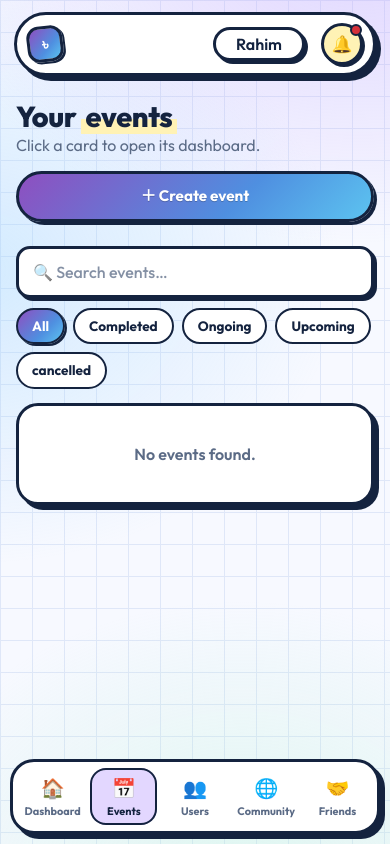
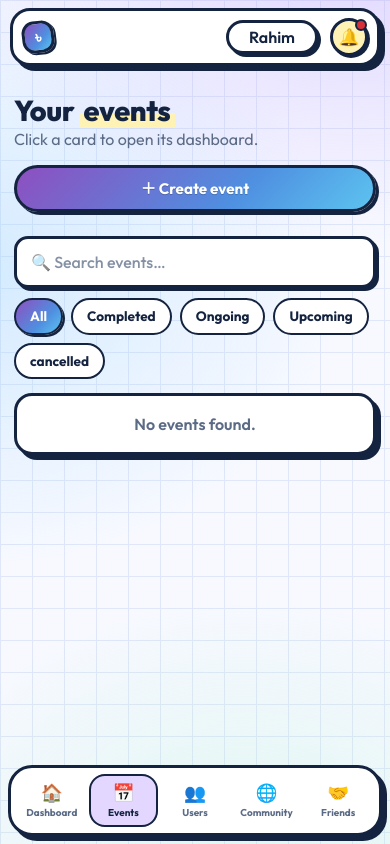
Before and after one commit to arhamwaresi6-sys/Crewly, a Flask app: template project/templates/events.html in a window 390 px wide. Run offline with Flask 3, Linux system fonts and the light colour scheme; the template is opened without the code that fills it, so the values that code supplies are empty; parts of the project's set-up code (start-up, migrations or seed data) failed here and were passed over.

Commit message:
CSS improvement 2

```diff
--- a/project/static/css/style.css
+++ b/project/static/css/style.css
@@ -323,7 +323,8 @@ h3 {
   padding: 12px 14px 0;
 }
 .nav {
-  max-width: 1180px;
+  width: min(100%, 1180px);
+  min-width: 0;
   margin: 0 auto;
   display: flex;
   align-items: center;
@@ -466,8 +469,8 @@ h3 {
 
 /* ---------- Page layout ---------- */
 .main {
-  padding: 24px 16px 120px;
-  max-width: 1150px;
+  width: min(100%, 1150px);
+  padding: 28px clamp(16px, 2.5vw, 28px) 120px;
   margin: 0 auto;
 }
 .page-head {
@@ -1536,41 +1542,120 @@ body.community .modal-backdrop {
   border-top: 2px dashed var(--dash);
 }
 
-/* ---------- Bigger screens ---------- */
-@media (max-width: 479px) {
-  .land-login {
-    display: none;
-  }
-}
+/* ---------- Responsive page layouts ---------- */
 @media (max-width: 559px) {
   .app-logo .logo-text {
     display: none;
   }
+  .nav-wrap {
+    padding: 8px 10px 0;
+  }
   .nav {
-    padding-left: 10px;
     gap: 8px;
+    padding: 7px 9px;
+    border-radius: 20px;
+  }
+  .logo {
+    gap: 6px;
+    font-size: 1rem;
+  }
+  .logo-tile {
+    width: 32px;
+    height: 32px;
+  }
+  .nav-right {
+    gap: 6px;
   }
   .demo-select {
-    max-width: 104px;
-  }
-}
-@media (min-width: 700px) {
+    max-width: min(110px, 27vw);
+    padding: 5px 8px;
+    font-size: 0.65rem;
+  }
+  .nav-right .icon-btn {
+    width: 38px;
+    height: 38px;
+  }
+}
+
+@media (min-width: 560px) {
   .stats {
-    grid-template-columns: repeat(4, 1fr);
-  }
+    grid-template-columns: repeat(2, minmax(0, 1fr));
+  }
+}
+
+@media (min-width: 620px) {
   .cards {
-    grid-template-columns: repeat(2, 1fr);
-  }
+    grid-template-columns: repeat(2, minmax(0, 1fr));
+  }
+  .features {
+    grid-template-columns: repeat(2, minmax(0, 1fr));
+  }
+}
+
+@media (min-width: 680px) {
+  .steps {
+    grid-template-columns: repeat(2, minmax(0, 1fr));
+  }
+}
+
+@media (max-width: 759px) {
+  .main {
+    padding-bottom: 118px;
+  }
+  .page-head {
+    flex-direction: column;
+    align-items: stretch;
+  }
+  .two {
+    grid-template-columns: minmax(0, 1fr);
+  }
+  .two-col {
+    display: grid;
+    grid-template-columns: minmax(0, 1fr);
+    gap: 18px;
+  }
+  .two-col > div + div {
+    margin-top: 0;
+  }
+  .hero {
+    grid-template-columns: minmax(0, 1fr);
+    gap: 24px;
+    padding: 30px 16px 22px;
+  }
+  .hero-art {
+    min-height: 460px;
+  }
+  .section {
+    padding: 36px 16px;
+  }
+  .cta {
+    border-radius: 26px;
+    padding: 36px 18px;
+  }
+  .modal-backdrop {
+    padding: 12px;
+  }
+  .modal {
+    width: min(100%, 540px);
+    max-height: 90vh;
+    border-radius: 22px;
+  }
+}
+
+@media (min-width: 760px) {
   .page-head {
     flex-direction: row;
     align-items: center;
     justify-content: space-between;
   }
-  .features {
-    grid-template-columns: repeat(2, 1fr);
-  }
-  .steps {
-    grid-template-columns: repeat(3, 1fr);
+  .two-col {
+    display: grid;
+    grid-template-columns: minmax(0, 1.25fr) minmax(260px, 0.95fr);
+    gap: 20px;
+    align-items: start;
+  }
+  .two-col > div + div {
+    margin-top: 0;
   }
   .modal-backdrop {
     align-items: center;
@@ -1579,12 +1664,69 @@ body.community .modal-backdrop {
     border-radius: 28px;
   }
   .search {
-    max-width: 320px;
-  }
-}
-@media (min-width: 900px) {
+    max-width: min(360px, 100%);
+  }
+}
+
+@media (max-width: 479px) {
+  .land-login {
+    display: none;
+  }
+  .main {
+    padding-inline: 14px;
+  }
+  .stats {
+    grid-template-columns: minmax(0, 1fr);
+  }
+  .cards,
+  .features,
+  .steps {
+    grid-template-columns: minmax(0, 1fr);
+  }
+  .card {
+    padding: 16px;
+    border-radius: 18px;
+  }
+  .section {
+    padding-inline: 14px;
+  }
+  .hero {
+    padding-inline: 14px;
+  }
+  .hero-art {
+    min-height: 440px;
+  }
+  .fc1 {
+    left: 0;
+    width: 62%;
+  }
+  .fc2 {
+    right: 0;
+    width: 58%;
+  }
+  .fc3 {
+    top: 260px;
+    left: 16%;
+    width: 62%;
+  }
+  .deco-dash {
+    display: none;
+  }
+  .modal {
+    padding: 18px;
+  }
+  .auth-wrap {
+    padding: 66px 14px 24px;
+  }
+  .auth-card {
+    padding: 22px 18px;
+  }
+}
+
+@media (min-width: 980px) {
   .nav-links {
     display: flex;
+    min-width: 0;
   }
   .nav-logout {
     display: inline-flex;
@@ -1879,3 +2021,170 @@ body.community .modal-backdrop {
   transform: scale(1.12) rotate(-6deg);
   box-shadow: 4px 4px 0 var(--shadow-c);
 }
+
+/* ---------- Shared overflow and spacing refinements ---------- */
+img,
+svg,
+video,
+canvas,
+iframe {
+  max-width: 100%;
+}
+img,
+video {
+  height: auto;
+}
+.main,
+.section,
+.hero,
+.card,
+.grid,
+.row,
+.page-head,
+.two-col,
+.cards,
+.stats,
+.features,
+.steps,
+.nav,
+.nav-right {
+  min-width: 0;
+}
+.grid > *,
+.row > *,
+.page-head > *,
+.two-col > *,
+.cards > *,
+.stats > *,
+.features > *,
+.steps > * {
+  min-width: 0;
+}
+.main {
+  overflow-wrap: anywhere;
+}
+.section {
+  width: min(100%, 1190px);
+  margin-inline: auto;
+}
+.section-title {
+  flex-wrap: wrap;
+  margin-top: 36px;
+  margin-bottom: 18px;
+}
+.grid {
+  gap: clamp(14px, 1.8vw, 22px);
+}
+.card {
+  padding: clamp(16px, 2vw, 22px);
+}
+.stats > .card {
+  min-width: 0;
+}
+.two {
+  width: 100%;
+}
+.input,
+select.input,
+textarea.input {
+  min-width: 0;
+  max-width: 100%;
+}
+.btn {
+  max-width: 100%;
+  white-space: normal;
+  line-height: 1.25;
+  text-align: center;
+}
+.chip,
+.badge {
+  max-width: 100%;
+}
+.dropdown {
+  z-index: 80;
+}
+.table-wrap table {
+  margin: 0;
+}
+.table-wrap th,
+.table-wrap td {
+  overflow-wrap: anywhere;
+}
+.list-row {
+  min-width: 0;
+}
+.list-row > * {
+  min-width: 0;
+}
+.profile-hero,
+.profile-detail-row {
+  min-width: 0;
+}
+.profile-detail-row {
+  flex-wrap: wrap;
+}
+.profile-detail-row strong {
+  max-width: 100%;
+}
+.profile-footer {
+  flex-wrap: wrap;
+}
+.toast {
+  width: max-content;
+  max-width: min(90vw, 520px);
+  overflow-wrap: anywhere;
+}
+.nav-profile {
+  max-width: 100%;
+  min-width: 0;
+}
+.nav-profile > * {
+  min-width: 0;
+}
+
+@media (max-width: 559px) {
+  .nav {
+    max-width: 100%;
+  }
+  .nav-links {
+    display: none;
+  }
+  .bottom-nav {
+    left: max(8px, env(safe-area-inset-left));
+    right: max(8px, env(safe-area-inset-right));
+    bottom: max(8px, env(safe-area-inset-bottom));
+    gap: 2px;
+  }
+  .bottom-nav a {
+    min-width: 0;
+    padding-inline: 2px;
+    font-size: 0.62rem;
+  }
+  .bottom-nav .ico {
+    font-size: 1.1rem;
+  }
+  .profile-hero {
+    align-items: flex-start;
+    flex-wrap: wrap;
+  }
+  .profile-identity {
+    flex: 1 1 180px;
+  }
+  .profile-detail-row {
+    align-items: flex-start;
+    flex-direction: column;
+    gap: 4px;
+  }
+  .profile-detail-row strong {
+    text-align: left;
+  }
+  .profile-footer .btn {
+    width: 100%;
+  }
+}
+
+@media (prefers-reduced-motion: reduce) {
+  html {
+    scroll-behavior: auto;
+  }
+}
```
Also changed, not shown: other parts of project/static/css/style.css (+28 -23 lines).
